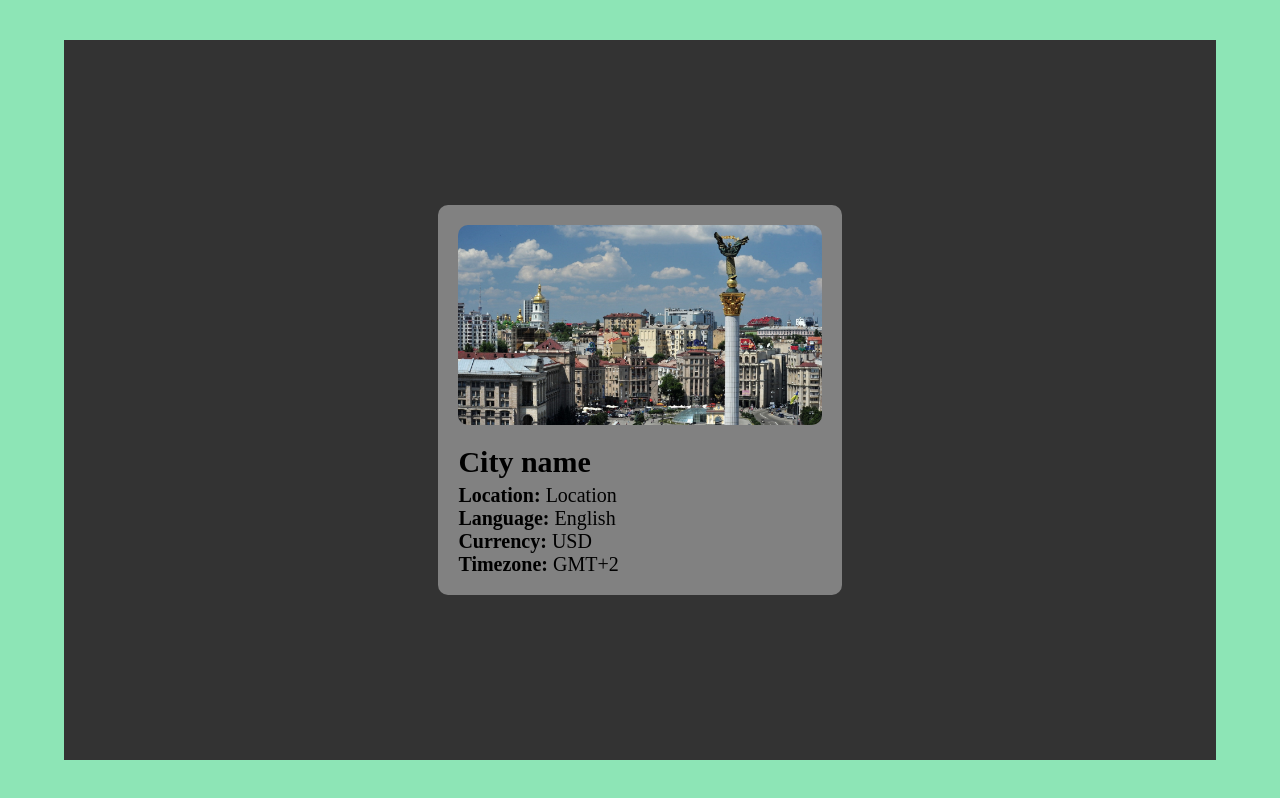
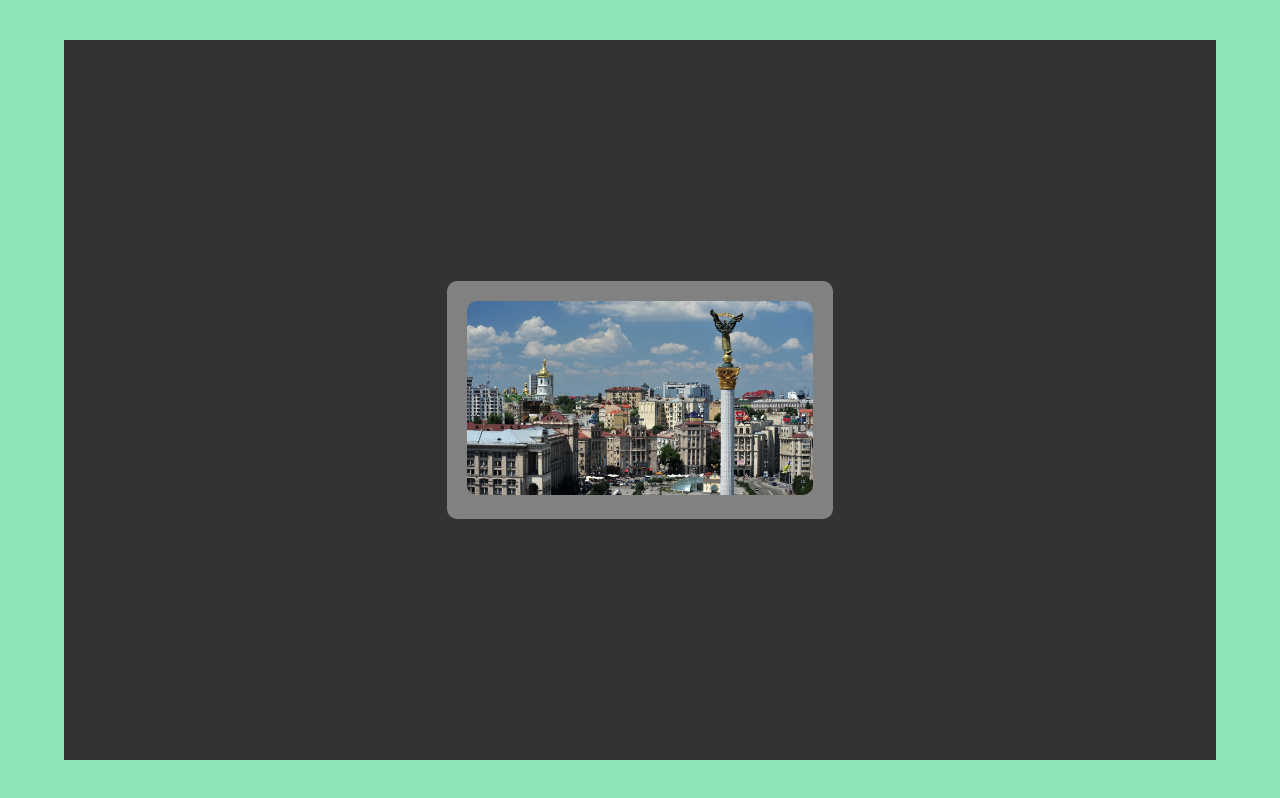
Before and after one commit to WEBCHIKinc/tourist_helper, a React (Create React App) app: page / in a window 1280 px wide. Built offline with nearby package versions, Linux system fonts and the light colour scheme.

Commit message:
CityPhoto fixed

```diff
--- a/src/components/city-card/CityCard.js
+++ b/src/components/city-card/CityCard.js
@@ -1,14 +1,10 @@
-import React from "react";
-import { CityPhoto } from "../city-photo/CityPhoto";
-import { CityInfo } from "../city-info/CityInfo";
-import { MainCityNavbar } from "../city-navbar/CityNavbar";
+import React from 'react';
+import { CityPhoto } from '../city-photo/CityPhoto';
 
 export const CityCard = () => {
   return (
     <div className="city-card">
       <CityPhoto />
-      <CityInfo />
-      <MainCityNavbar />
     </div>
   );
 };
--- a/src/components/city-card/CityCard.scss
+++ b/src/components/city-card/CityCard.scss
@@ -1,6 +1,6 @@
 .city-card {
-  width: 35%;
-  height: 390px;
+  width: 30%;
+  padding: 20px;
   background-color: #818181;
   border-radius: 10px;
   &:hover .city-info {
--- a/src/components/city-photo/CityPhoto.js
+++ b/src/components/city-photo/CityPhoto.js
@@ -1,10 +1,8 @@
-import React from "react";
-import kyiv from "../../photo/kyiv.jpg";
+import React from 'react';
+import kyiv from '../../photo/kyiv.jpg';
 
 export const CityPhoto = () => {
   return (
-    <div className="city-photo">
-      <img src={kyiv} />
-    </div>
+      <img className="city-photo" src={kyiv} />
   );
 };
--- a/src/components/city-photo/CityPhoto.scss
+++ b/src/components/city-photo/CityPhoto.scss
@@ -1,13 +1,4 @@
 .city-photo {
-  position: relative;
-  height: 200px;
-  margin: 20px;
-  overflow: hidden;
   border-radius: 10px;
-  img {
-    position: absolute;
-    width: 100%;
-    height: 100%;
-    object-fit: cover;
-  }
+  width: 100%;
 }
```
